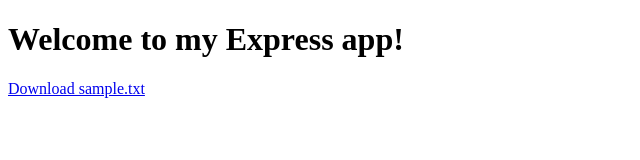
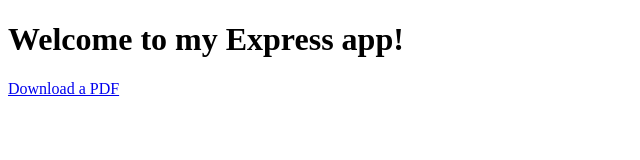
Before and after one commit to leo92109/hellopages, a plain HTML site: page index.html in a window 1280 px wide. Shown: the full height of the page, 0-640 px from the left. Drawn offline with Linux system fonts and the light colour scheme.

Commit message:
Update index.html

```diff
--- a/index.html
+++ b/index.html
@@ -7,6 +7,6 @@
 </head>
 <body>
     <h1>Welcome to my Express app!</h1>
-    <a href="files/sample.txt" download>Download sample.txt</a>
+    <a href="files/RE-20_OM.pdf" download>Download a PDF</a>
 </body>
 </html>
```
